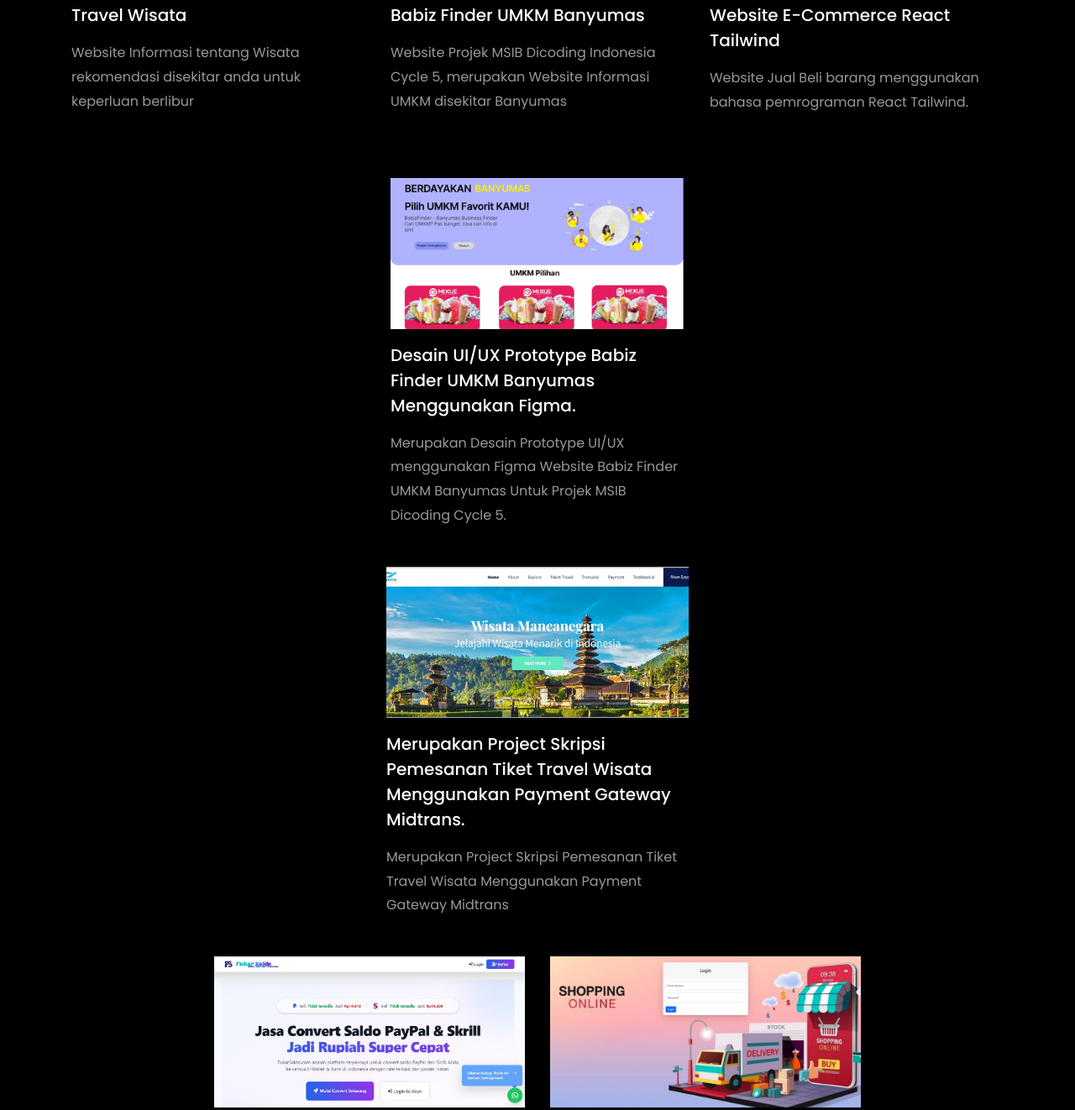
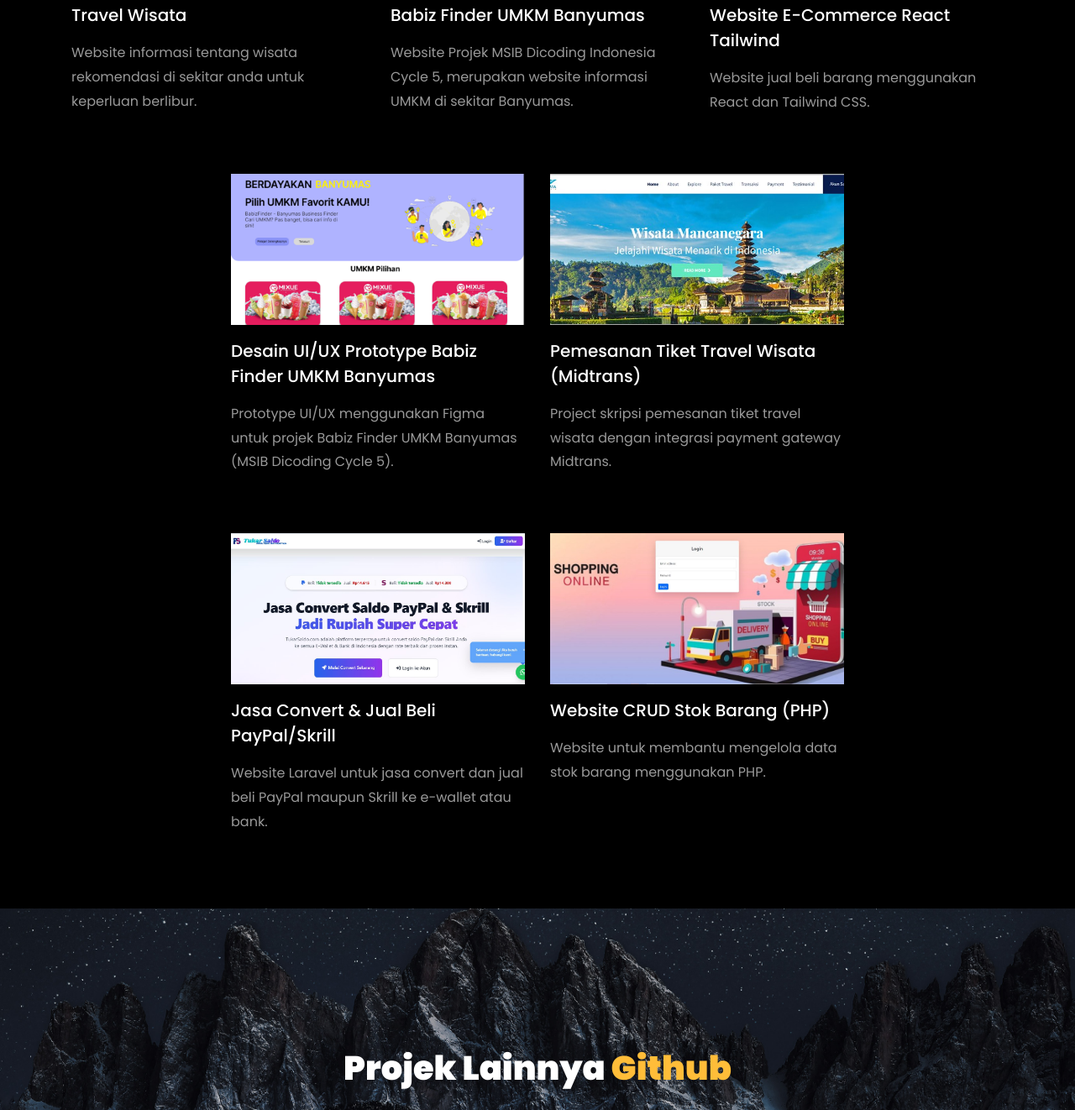
Before and after one commit to BEP354/Portofolio-BEP, a plain HTML site: page index.html in a window 1280 px wide. Shown: the part 5699-7021 px from the top of the page at 84% size. Drawn offline with Linux system fonts and the light colour scheme; files whose address does not match are found by name.

Commit message:
Update index.html
update
project

```diff
--- a/index.html
+++ b/index.html
@@ -460,105 +460,148 @@
 
     <section class="ftco-section" id="project-section">
   <div class="container">
+
+    <!-- Heading -->
     <div class="row justify-content-center mb-5 pb-5">
       <div class="col-md-7 heading-section text-center ftco-animate">
         <h1 class="big big-2">Projects</h1>
         <h2 class="mb-4">Projects</h2>
-            <p>Dibawah ini merupakan Hasil Projek yang pernah saya kerjakan.</p>
+        <p>Dibawah ini merupakan hasil projek yang pernah saya kerjakan.</p>
       </div>
     </div>
+
+    <!-- Baris 1 -->
     <div class="row d-flex">
+      <!-- Project 1 -->
       <div class="col-md-4 d-flex ftco-animate">
         <div class="blog-entry justify-content-end">
-              <a href="https://travel-wisata.vercel.app/" class="block-20 zoom-effect" style="background-image: url('images/proj_1.png');">
+          <a href="https://travel-wisata.vercel.app/"
+             class="block-20 zoom-effect"
+             style="background-image: url('images/proj_1.png');">
           </a>
           <div class="text mt-3 float-right d-block">
-
-                <h3 class="heading"><a href="https://github.com/rishabhnmishra/SQL_Music_Store_Analysis/blob/main/Music_Store_Query.sql">Travel Wisata</a></h3>
-                <p>Website Informasi tentang Wisata rekomendasi disekitar anda untuk keperluan berlibur</p>
+            <h3 class="heading">
+              <a href="https://travel-wisata.vercel.app/">Travel Wisata</a>
+            </h3>
+            <p>Website informasi tentang wisata rekomendasi di sekitar anda untuk keperluan berlibur.</p>
           </div>
         </div>
       </div>
+
+      <!-- Project 2 -->
       <div class="col-md-4 d-flex ftco-animate">
         <div class="blog-entry justify-content-end">
-              <a href="https://babiz-finder.vercel.app/" class="block-20 zoom-effect" style="background-image: url('images/proj_2.png');">
+          <a href="https://babiz-finder.vercel.app/"
+             class="block-20 zoom-effect"
+             style="background-image: url('images/proj_2.png');">
           </a>
           <div class="text mt-3 float-right d-block">
-
-                <h3 class="heading"><a href="https://babiz-finder.vercel.app/">Babiz Finder UMKM Banyumas</a></h3>
-                <p>Website Projek MSIB Dicoding Indonesia Cycle 5, merupakan Website Informasi UMKM disekitar Banyumas </p>
+            <h3 class="heading">
+              <a href="https://babiz-finder.vercel.app/">Babiz Finder UMKM Banyumas</a>
+            </h3>
+            <p>Website Projek MSIB Dicoding Indonesia Cycle 5, merupakan website informasi UMKM di sekitar Banyumas.</p>
           </div>
         </div>
       </div>
+
+      <!-- Project 3 -->
       <div class="col-md-4 d-flex ftco-animate">
         <div class="blog-entry">
-              <a href="https://bep-storee.vercel.app/" class="block-20 zoom-effect" style="background-image: url('images/proj_3.png');">
+          <a href="https://bep-storee.vercel.app/"
+             class="block-20 zoom-effect"
+             style="background-image: url('images/proj_3.png');">
           </a>
           <div class="text mt-3 float-right d-block">
-
-                <h3 class="heading"><a href="https://bep-storee.vercel.app/">Website E-Commerce React Tailwind</a></h3>
-                <p>Website Jual Beli barang menggunakan bahasa pemrograman React Tailwind.</p>
+            <h3 class="heading">
+              <a href="https://bep-storee.vercel.app/">Website E-Commerce React Tailwind</a>
+            </h3>
+            <p>Website jual beli barang menggunakan React dan Tailwind CSS.</p>
           </div>
         </div>
       </div>
     </div>
-	<br>
-		<!-- added justify-content-center to center align the last two projects -->
-		<div class="row d-flex justify-content-center">
+
+    <!-- Baris 2 -->
+    <div class="row d-flex justify-content-center mt-4">
+      <!-- Project 4 -->
       <div class="col-md-4 d-flex ftco-animate">
         <div class="blog-entry justify-content-end">
-				<a href="https://www.figma.com/proto/VldYdgNKhI5GlJomenFLBR/BabizFInder?node-id=2-49&starting-point-node-id=2%3A49&scaling=scale-down" class="block-20 zoom-effect" style="background-image: url('images/FigmaPrototype.png');">
+          <a href="https://www.figma.com/proto/VldYdgNKhI5GlJomenFLBR/BabizFInder?node-id=2-49&starting-point-node-id=2%3A49&scaling=scale-down"
+             class="block-20 zoom-effect"
+             style="background-image: url('images/FigmaPrototype.png');">
           </a>
           <div class="text mt-3 float-right d-block">
-
-				  <h3 class="heading"><a href="https://www.figma.com/proto/VldYdgNKhI5GlJomenFLBR/BabizFInder?node-id=2-49&starting-point-node-id=2%3A49&scaling=scale-down">Desain UI/UX Prototype Babiz Finder UMKM Banyumas Menggunakan Figma.</a></h3>
-				  <p>Merupakan Desain Prototype UI/UX menggunakan Figma Website Babiz Finder UMKM Banyumas Untuk Projek MSIB Dicoding Cycle 5. </p>
-				</div>
-			  </div>
-			</div>
-			<!-- Tambahkan Project -->
-			<div class="row d-flex justify-content-center">
-			<div class="col-md-4 d-flex ftco-animate">
-				<div class="blog-entry justify-content-end">
-				<a href="https://www.abata.my.id" class="block-20 zoom-effect" style="background-image: url('images/abata.jpg');">
+            <h3 class="heading">
+              <a href="https://www.figma.com/proto/VldYdgNKhI5GlJomenFLBR/BabizFInder?node-id=2-49&starting-point-node-id=2%3A49&scaling=scale-down">
+                Desain UI/UX Prototype Babiz Finder UMKM Banyumas
               </a>
-				<div class="text mt-3 float-right d-block">
-
-				  <h3 class="heading"><a href="https://www.abata.my.id">Merupakan Project Skripsi Pemesanan Tiket Travel Wisata Menggunakan Payment Gateway Midtrans.</a></h3>
-				  <p>Merupakan Project Skripsi Pemesanan Tiket Travel Wisata Menggunakan Payment Gateway Midtrans</p>
+            </h3>
+            <p>Prototype UI/UX menggunakan Figma untuk projek Babiz Finder UMKM Banyumas (MSIB Dicoding Cycle 5).</p>
           </div>
         </div>
       </div>
 
-				<div class="row d-flex justify-content-center">
+      <!-- Project 5 -->
       <div class="col-md-4 d-flex ftco-animate">
         <div class="blog-entry justify-content-end">
-				<a href="https://www.tukarsaldo.com" class="block-20 zoom-effect" style="background-image: url('images/convert.jpg');">
+          <a href="https://www.abata.my.id"
+             class="block-20 zoom-effect"
+             style="background-image: url('images/abata.jpg');">
           </a>
           <div class="text mt-3 float-right d-block">
-
-				  <h3 class="heading"><a href="https://www.tukarsaldo.com">Merupakan Project Website Laravel Jasa Convert dan Jual Beli Paypal Maupun Skrill Ke Ewallet atau Bank</a></h3>
-				  <p>Merupakan Project Website Laravel Jasa Convert dan Jual Beli Paypal Maupun Skrill Ke Ewallet atau Bank.</p>
+            <h3 class="heading">
+              <a href="https://www.abata.my.id">
+                Pemesanan Tiket Travel Wisata (Midtrans)
+              </a>
+            </h3>
+            <p>Project skripsi pemesanan tiket travel wisata dengan integrasi payment gateway Midtrans.</p>
+          </div>
         </div>
       </div>
     </div>
 
+    <!-- Baris 3 -->
+    <div class="row d-flex justify-content-center mt-4">
+      <!-- Project 6 -->
       <div class="col-md-4 d-flex ftco-animate">
         <div class="blog-entry justify-content-end">
-				<a href="https://github.com/BEP354/Stok-Barang" class="block-20 zoom-effect" style="background-image: url('images/Stokbarang.jpg');">
+          <a href="https://www.tukarsaldo.com"
+             class="block-20 zoom-effect"
+             style="background-image: url('images/convert.jpg');">
           </a>
           <div class="text mt-3 float-right d-block">
+            <h3 class="heading">
+              <a href="https://www.tukarsaldo.com">
+                Jasa Convert & Jual Beli PayPal/Skrill
+              </a>
+            </h3>
+            <p>Website Laravel untuk jasa convert dan jual beli PayPal maupun Skrill ke e-wallet atau bank.</p>
+          </div>
+        </div>
+      </div>
 
-				  <h3 class="heading"><a href="https://github.com/BEP354/Stok-Barang">Website Crud Stok Barang Menggunakan PHP</a></h3>
-				  <p>Merupakan Website Stok Barang Untuk Membantu mengelola barang</p>
+      <!-- Project 7 -->
+      <div class="col-md-4 d-flex ftco-animate">
+        <div class="blog-entry justify-content-end">
+          <a href="https://github.com/BEP354/Stok-Barang"
+             class="block-20 zoom-effect"
+             style="background-image: url('images/Stokbarang.jpg');">
+          </a>
+          <div class="text mt-3 float-right d-block">
+            <h3 class="heading">
+              <a href="https://github.com/BEP354/Stok-Barang">
+                Website CRUD Stok Barang (PHP)
+              </a>
+            </h3>
+            <p>Website untuk membantu mengelola data stok barang menggunakan PHP.</p>
           </div>
         </div>
       </div>
     </div>
+
   </div>
 </section>
 
-	<section class="ftco-section ftco-no-pt ftco-no-pb ftco-counter img" id="section-counter">
 
 
 	  <div class="ftco-section ftco-hireme img margin-top" style="background-image: url(images/bg_1.jpg)">
```
Lines whose indentation alone changed are shown as unchanged.
